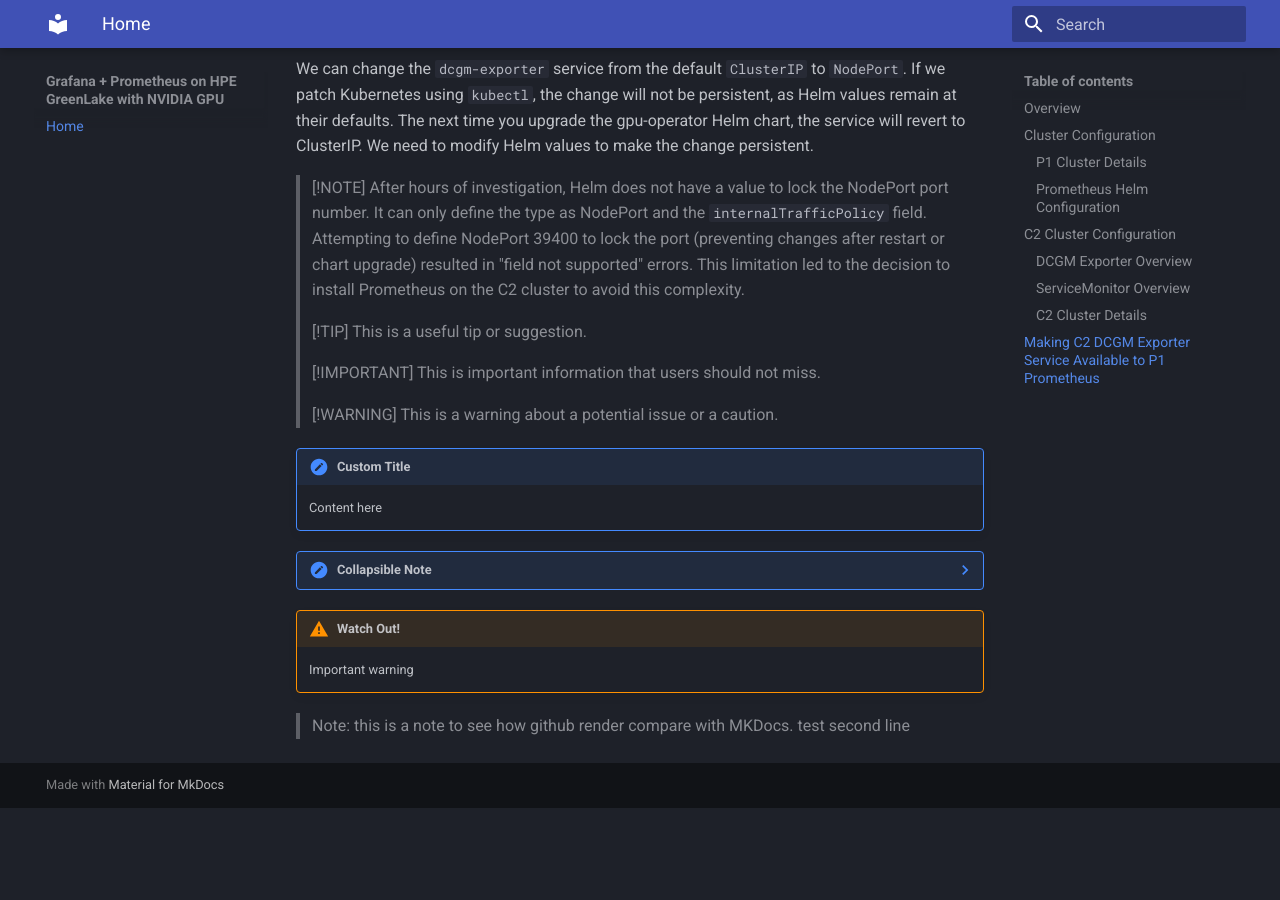
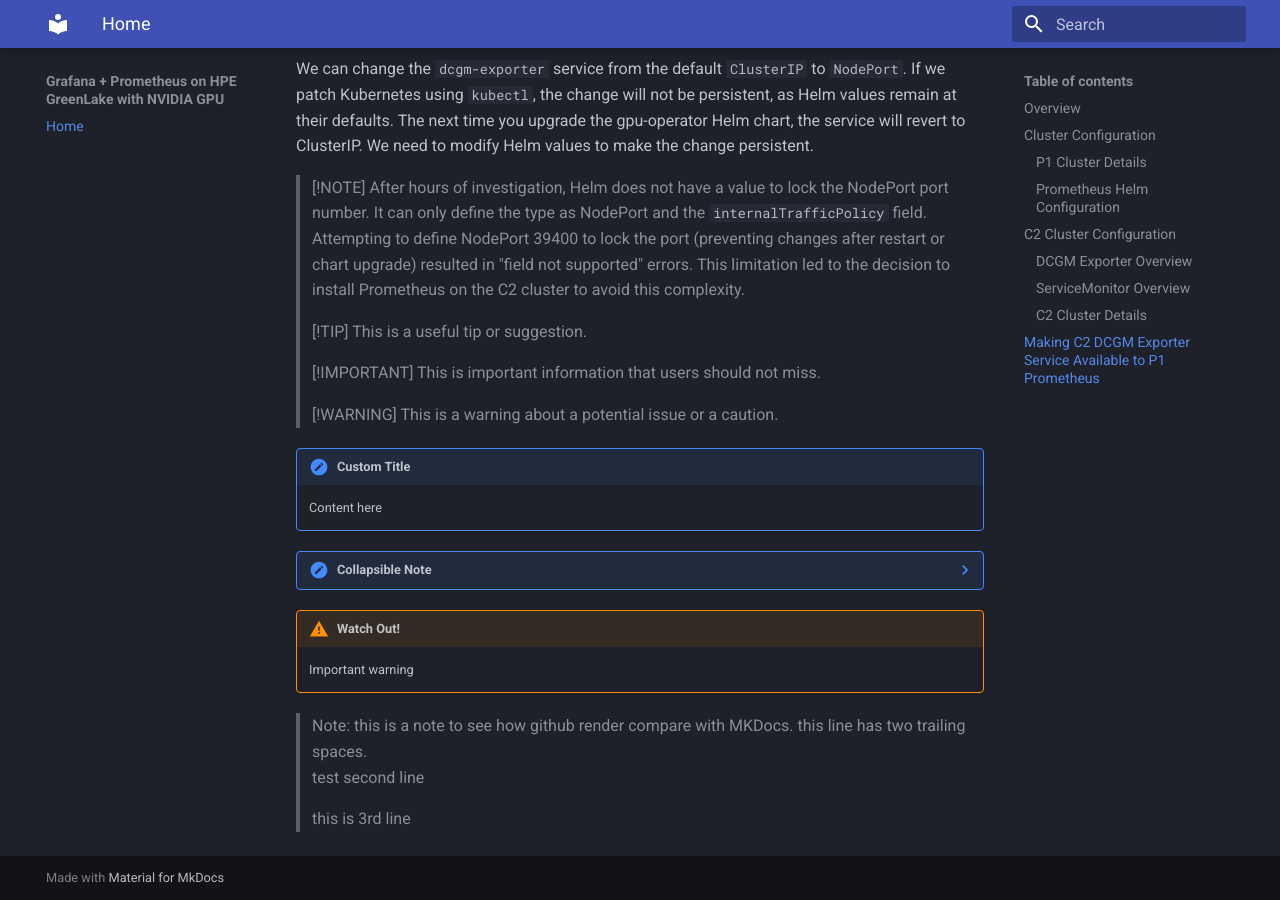
Before and after one commit to hjma29/grafana-prometheus-hpe-greenlake-com-nvidia, an MkDocs documentation site: the page built from docs/whitepaper.md, in a window 1280 px wide and 900 px high, scrolled down 4003 px. Built offline with MkDocs 1.6.1 and Material for MkDocs 9.7.7, drawn with Linux system fonts in a browser that asks for light colours; before the commit the page ends 4811 px from its top, so only the background shows below that.

Commit message:
251007-10:53 on mini4

```diff
--- a/docs/whitepaper.md
+++ b/docs/whitepaper.md
@@ -189,5 +189,8 @@ We can change the `dcgm-exporter` service from the default `ClusterIP` to `NodeP
 !!! warning "Watch Out!"
     Important warning
 
-> Note: this is a note to see how github render compare with MKDocs.
+> Note: this is a note to see how github render compare with MKDocs. this line has two trailing spaces.
 > test second line
+>
+> this is 3rd line
+>
```
